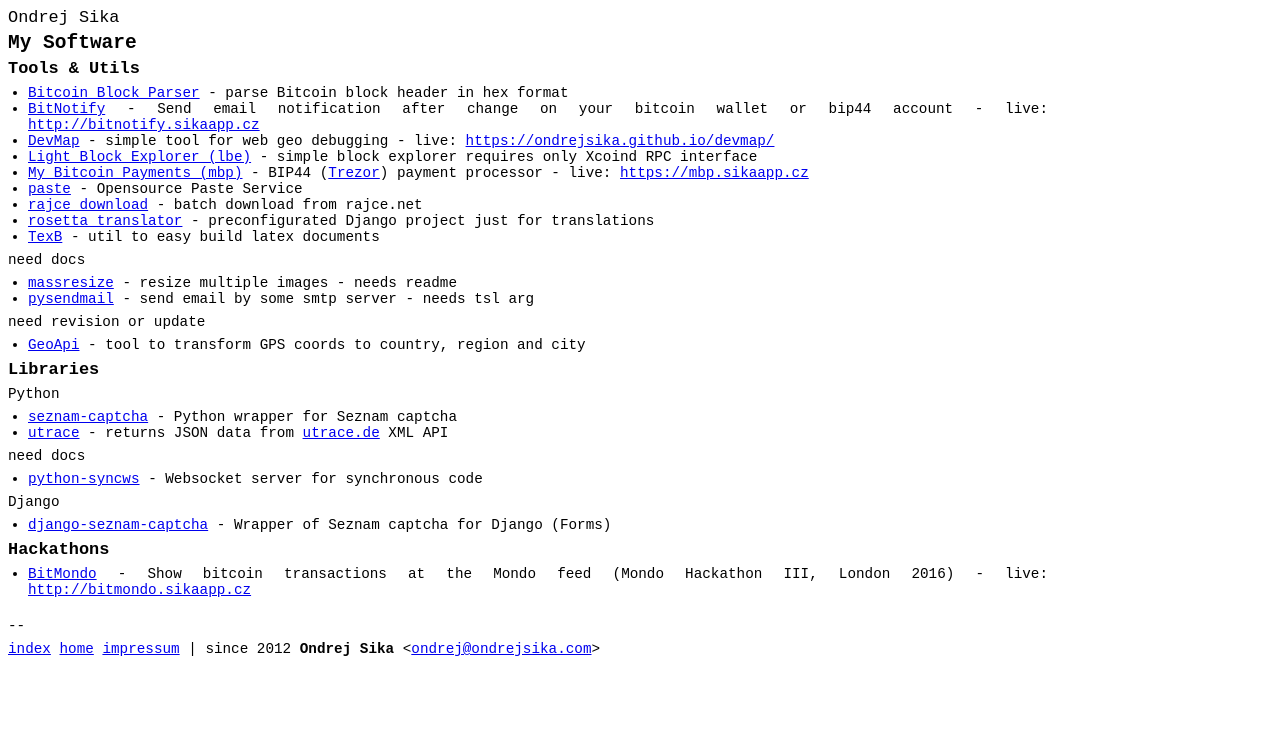
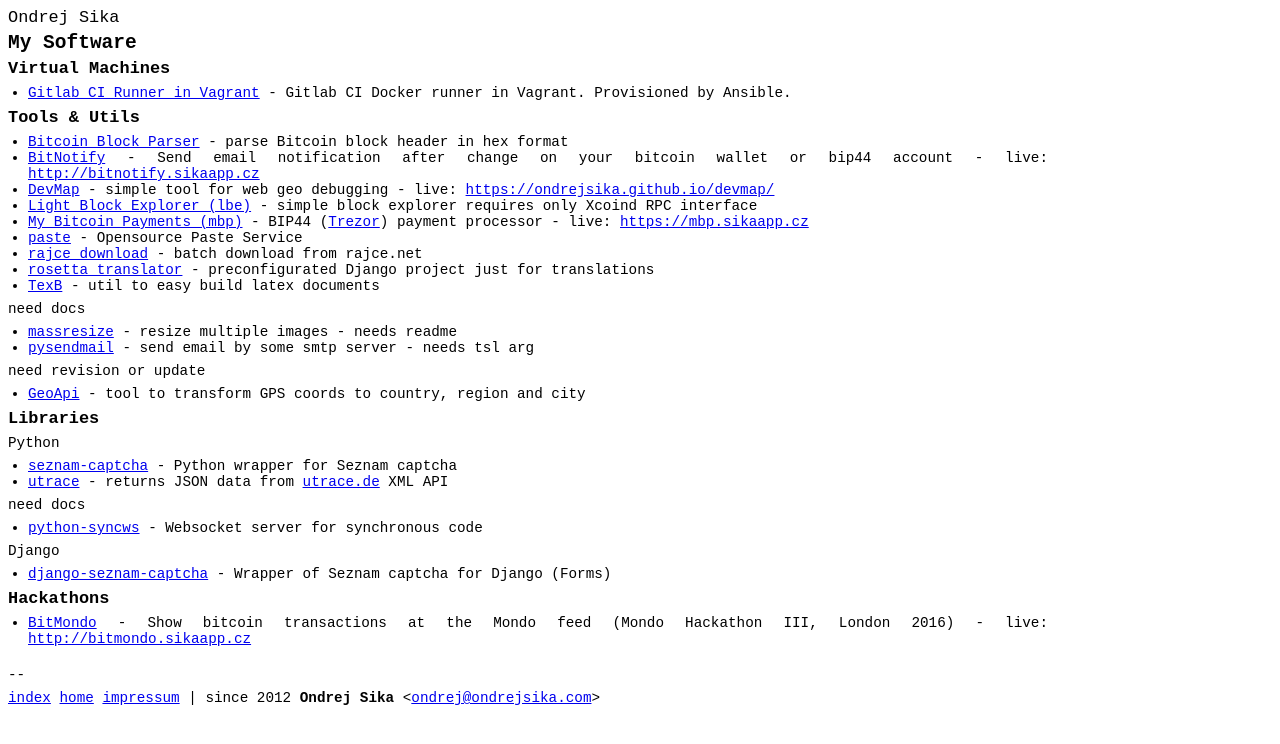
Before and after one commit to ondrejsika/ondrejsika.com, a Jekyll site: the page built from software/index.md, in a window 1280 px wide. Shown: the top 744 px of the page. Built offline with Jekyll 4.4.1, drawn with Linux system fonts in a browser that asks for light colours; Markdown is read by kramdown in place of the engine named in the settings; comment, search, counter and statistics services are not loaded.

Commit message:
add Gitlab CI Docker runner to software

```diff
--- a/software/index.md
+++ b/software/index.md
@@ -4,6 +4,10 @@
 ---
 
 ## {{ page.title }}
+
+### Virtual Machines
+
+- [Gitlab CI Runner in Vagrant](https://github.com/ondrejsika/vagrant-gitlab-ci-runner) - Gitlab CI Docker runner in Vagrant. Provisioned by Ansible.
 
 ### Tools & Utils
 
```
